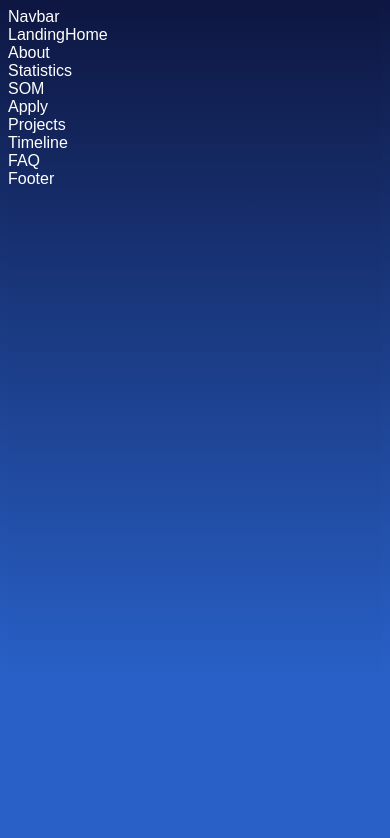
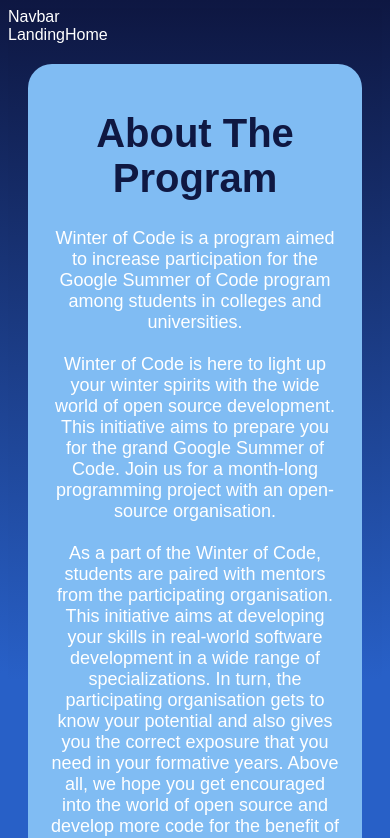
Before and after one commit to winterofcode/winterofcode.github.io, a React (Vite) app: page / in a window 390 px wide. Shown: the top 838 px of the page. Built offline with nearby package versions, Linux system fonts and the light colour scheme.

Commit message:
About DOne fully responsive

```diff
--- a/src/partials/About/About.jsx
+++ b/src/partials/About/About.jsx
@@ -2,7 +2,32 @@
 import "./About.scss";
 
 const About = () => {
-  return <div>About</div>;
+  return (
+    <div className="main-container">
+      <h1 className="header">About The Program</h1>
+
+      <p className="description">
+        Winter of Code is a program aimed to increase participation for the
+        Google Summer of Code program among students in colleges and
+        universities.
+        <br />
+        <br />
+        Winter of Code is here to light up your winter spirits with the wide
+        world of open source development. This initiative aims to prepare you
+        for the grand Google Summer of Code. Join us for a month-long
+        programming project with an open-source organisation.
+        <br />
+        <br />
+        As a part of the Winter of Code, students are paired with mentors from
+        the participating organisation. This initiative aims at developing your
+        skills in real-world software development in a wide range of
+        specializations. In turn, the participating organisation gets to know
+        your potential and also gives you the correct exposure that you need in
+        your formative years. Above all, we hope you get encouraged into the
+        world of open source and develop more code for the benefit of all.
+      </p>
+    </div>
+  );
 };
 
 export default About;
--- a/src/partials/About/About.scss
+++ b/src/partials/About/About.scss
@@ -0,0 +1,30 @@
+.main-container {
+  background-color: #80bcf3;
+  margin: 20px;
+  border-radius: 24px;
+  padding: 20px;
+  overflow: hidden;
+  text-align: center;
+  color: white;
+}
+
+.header {
+  font-size: 50px;
+  color: #0f1842;
+}
+
+.description {
+  font-size: 24px;
+  text-align: center;
+}
+
+/* Responsive styles */
+@media (max-width: 768px) {
+  .header {
+    font-size: 40px;
+  }
+
+  .description {
+    font-size: 18px;
+  }
+}
```
